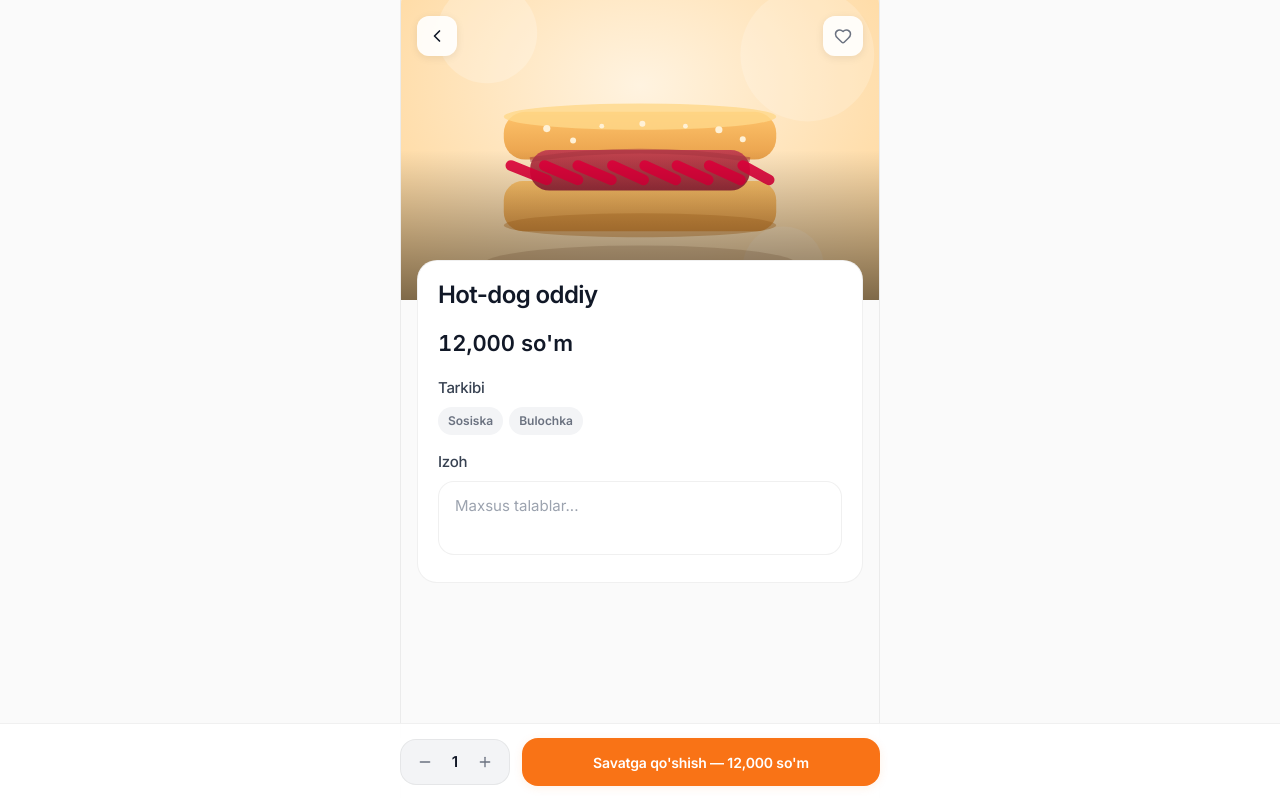
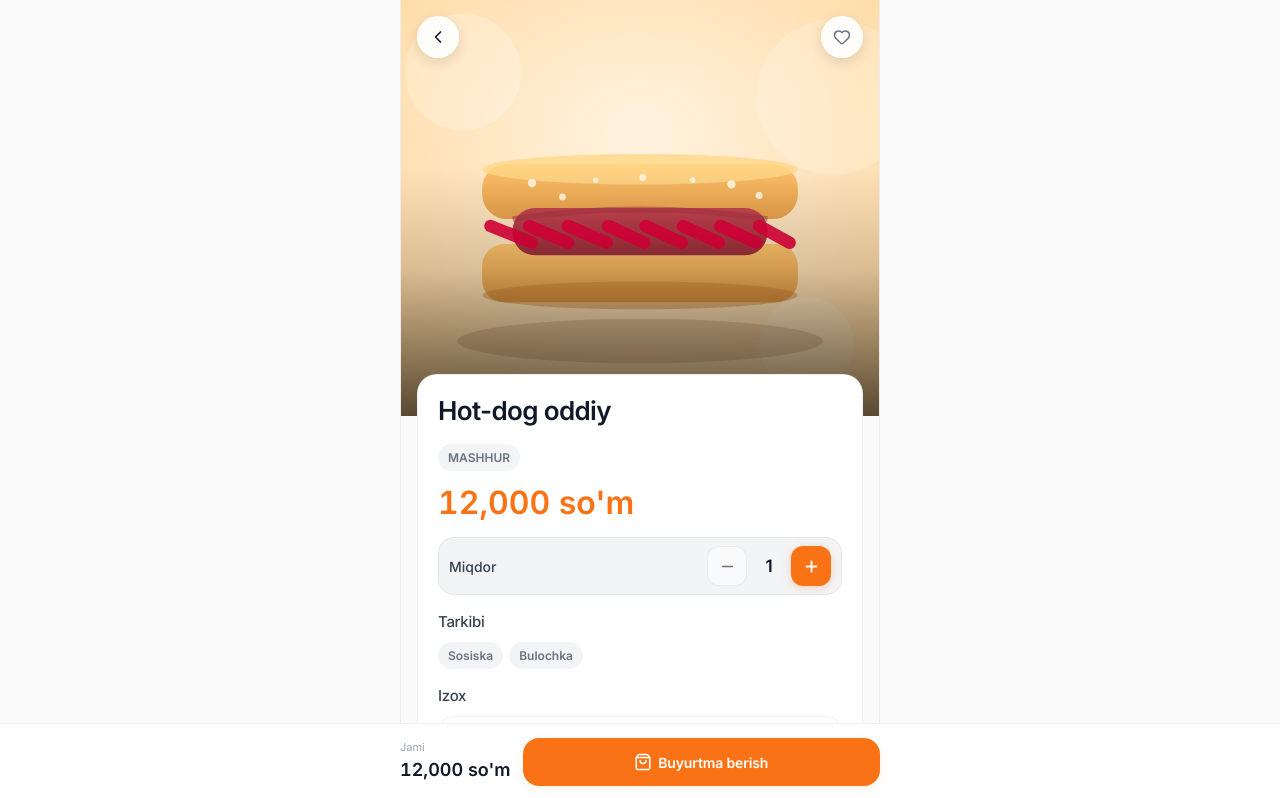
Before and after one commit to anvarovmuhammadamin011-ops/Bek_Food, a React (Vite) app: page /food/1 in a window 1280 px wide. Shown: the top 798 px of the page. Built offline with nearby package versions, Linux system fonts and the light colour scheme; no server answers.

Commit message:
Mahsulot sahifasi qayta dizaynlandi: katta rasm hero, katta narx bloki, miqdor stepper va Buyurtma berish tugmasi

```diff
--- a/src/pages/FoodDetailPage.jsx
+++ b/src/pages/FoodDetailPage.jsx
@@ -1,6 +1,6 @@
 import { useState } from 'react';
 import { useParams, useNavigate } from 'react-router-dom';
-import { ChevronLeft, Plus, Minus, Heart, Check } from 'lucide-react';
+import { ChevronLeft, Plus, Minus, Heart, Check, ShoppingBag } from 'lucide-react';
 import useStore from '../store/useStore';
 
 export default function FoodDetailPage() {
@@ -13,11 +13,12 @@ export default function FoodDetailPage() {
   const [notes, setNotes] = useState('');
   const [added, setAdded] = useState(false);
 
-  if (!food) return <div className="h-full flex-center text-muted">Topilmadi</div>;
+  if (!food) return <div className="h-full flex-center text-muted">Bunday mahsulot yo'q</div>;
 
   const basePrice = food.discountPrice || food.price;
   const totalPrice = basePrice * quantity;
   const fav = isFavorite('food', food.id);
+  const discount = food.discountPrice ? Math.round((1 - food.discountPrice / food.price) * 100) : 0;
 
   const handleAdd = () => {
     addToCart(food, quantity, [], notes);
@@ -26,50 +27,71 @@ export default function FoodDetailPage() {
   };
 
   return (
-    <div className="h-full overflow-y-auto scrollbar-hide pb-28">
-      <div className="relative" style={{ height: 300 }}>
+    <div className="h-full overflow-y-auto scrollbar-hide pb-32">
+      {/* Big image hero */}
+      <div className="relative" style={{ height: '52vh', minHeight: 320, background: 'var(--surface-active)' }}>
         <img src={food.image} alt={food.name} style={{ width: '100%', height: '100%', objectFit: 'cover' }} onError={(e) => { e.currentTarget.src = '/food/placeholder.svg'; }} />
-        <div style={{ position: 'absolute', inset: 0, background: 'linear-gradient(to top, rgba(0,0,0,.5) 0%, transparent 50%)' }} />
+        <div style={{ position: 'absolute', inset: 0, background: 'linear-gradient(to top, rgba(0,0,0,.65) 0%, rgba(0,0,0,.15) 35%, transparent 60%)' }} />
         <div className="absolute top-4 left-4 right-4 flex items-center justify-between">
           <button onClick={() => navigate(-1)} style={{
-            background: 'rgba(255,255,255,.9)', backdropFilter: 'blur(10px)',
-            border: 'none', borderRadius: 'var(--radius-sm)', width: 40, height: 40,
+            background: 'rgba(255,255,255,.92)', backdropFilter: 'blur(10px)',
+            border: 'none', borderRadius: 'var(--radius-full)', width: 42, height: 42,
             display: 'flex', alignItems: 'center', justifyContent: 'center', cursor: 'pointer',
-            boxShadow: '0 2px 8px rgba(0,0,0,.08)',
+            boxShadow: '0 4px 14px rgba(0,0,0,.12)',
           }}>
             <ChevronLeft size={20} color="var(--text)" />
           </button>
           <button onClick={() => toggleFavorite('food', food.id)} style={{
-            background: 'rgba(255,255,255,.9)', backdropFilter: 'blur(10px)',
-            border: 'none', borderRadius: 'var(--radius-sm)', width: 40, height: 40,
+            background: 'rgba(255,255,255,.92)', backdropFilter: 'blur(10px)',
+            border: 'none', borderRadius: 'var(--radius-full)', width: 42, height: 42,
             display: 'flex', alignItems: 'center', justifyContent: 'center', cursor: 'pointer',
-            boxShadow: '0 2px 8px rgba(0,0,0,.08)',
+            boxShadow: '0 4px 14px rgba(0,0,0,.12)',
           }}>
             <Heart size={18} color={fav ? 'var(--danger)' : 'var(--text-muted)'} fill={fav ? 'var(--danger)' : 'none'} />
           </button>
         </div>
+        {discount > 0 && (
+          <span className="badge badge-danger" style={{ position: 'absolute', bottom: 14, left: 16, padding: '6px 14px', fontSize: 14 }}>YANGI NARX -{discount}%</span>
+        )}
       </div>
 
-      <div className="px-4" style={{ marginTop: -40, position: 'relative', zIndex: 10, paddingBottom: 16 }}>
+      {/* Content overlapping the image */}
+      <div className="px-4" style={{ marginTop: -42, position: 'relative', zIndex: 10, paddingBottom: 16 }}>
         <div className="card p-5 animate-slide-up">
           <div className="flex items-start justify-between">
             <div style={{ flex: 1 }}>
-              <h1 className="display-2" style={{ fontSize: 24 }}>{food.name}</h1>
-              <p style={{ color: 'var(--text-muted)', fontSize: 13, marginTop: 4 }}>{food.description}</p>
+              <h1 className="display-2" style={{ fontSize: 26 }}>{food.name}</h1>
+              <p style={{ color: 'var(--text-muted)', fontSize: 13, marginTop: 6, lineHeight: 1.6 }}>{food.description}</p>
             </div>
+          </div>
+
+          <div className="flex flex-wrap" style={{ gap: 6, marginTop: 12 }}>
+            {food.calories > 0 && <span className="badge badge-neutral"><b>{food.calories}</b> kcal</span>}
+            {food.isNew && <span className="badge badge-neutral">YANGI</span>}
+            {food.isPopular && <span className="badge badge-neutral">MASHHUR</span>}
+          </div>
+
+          {/* Big price */}
+          <div className="flex items-center" style={{ gap: 10, marginTop: 16 }}>
+            <span className="price-hero">{totalPrice.toLocaleString()} so'm</span>
             {food.discountPrice && (
-              <span className="badge badge-danger">{Math.round((1 - food.discountPrice / food.price) * 100)}%</span>
+              <span style={{ color: 'var(--text-dim)', fontSize: 15, textDecoration: 'line-through' }}>{food.price.toLocaleString()}</span>
             )}
           </div>
 
-          <div className="flex items-center" style={{ gap: 8, marginTop: 12 }}>
-            <span className="price-lg">{basePrice.toLocaleString()} so'm</span>
-            {food.discountPrice && <span style={{ color: 'var(--text-dim)', fontSize: 14, textDecoration: 'line-through' }}>{food.price.toLocaleString()}</span>}
+          {/* Quantity stepper */}
+          <div className="flex items-center justify-between" style={{ marginTop: 18, background: 'var(--surface-active)', borderRadius: 'var(--radius)', padding: '8px 10px', border: '1px solid var(--border)' }}>
+            <span className="subheading" style={{ fontSize: 14 }}>Miqdor</span>
+            <div className="flex items-center" style={{ gap: 0 }}>
+              <button onClick={() => setQuantity(Math.max(1, quantity - 1))} style={{ width: 40, height: 40, display: 'flex', alignItems: 'center', justifyContent: 'center', background: 'var(--bg)', border: '1px solid var(--border)', borderRadius: 'var(--radius-sm)', cursor: 'pointer', color: 'var(--text-muted)' }}>
+                <Minus size={17} />
+              </button>
+              <span style={{ color: 'var(--text)', fontSize: 17, fontWeight: 700, minWidth: 44, textAlign: 'center' }}>{quantity}</span>
+              <button onClick={() => setQuantity(quantity + 1)} style={{ width: 40, height: 40, display: 'flex', alignItems: 'center', justifyContent: 'center', background: 'var(--primary)', border: 'none', borderRadius: 'var(--radius-sm)', cursor: 'pointer', color: '#fff', boxShadow: '0 2px 10px rgba(249,115,22,.25)' }}>
+                <Plus size={17} strokeWidth={2.6} />
+              </button>
+            </div>
           </div>
-
-          {food.calories > 0 && (
-            <p style={{ color: 'var(--text-muted)', fontSize: 12, marginTop: 8 }}>{food.calories} kcal</p>
-          )}
 
           {food.ingredients?.length > 0 && (
             <div style={{ marginTop: 16 }}>
@@ -83,7 +105,7 @@ export default function FoodDetailPage() {
           )}
 
           <div style={{ marginTop: 16 }}>
-            <h3 className="subheading" style={{ marginBottom: 8 }}>Izoh</h3>
+            <h3 className="subheading" style={{ marginBottom: 8 }}>Izox</h3>
             <textarea
               value={notes} onChange={(e) => setNotes(e.target.value)}
               placeholder="Maxsus talablar..."
@@ -93,31 +115,23 @@ export default function FoodDetailPage() {
         </div>
       </div>
 
-      {/* Bottom bar */}
+      {/* Bottom order bar */}
       <div className="fixed bottom-0 inset-x-0 z-40" style={{
         padding: '14px 16px',
         paddingBottom: 'calc(14px + env(safe-area-inset-bottom, 0px))',
-        background: 'rgba(255,255,255,.9)', backdropFilter: 'blur(20px) saturate(1.8)',
+        background: 'rgba(255,255,255,.92)', backdropFilter: 'blur(20px) saturate(1.8)',
         borderTop: '1px solid var(--border)',
       }}>
         <div className="mx-auto w-full flex items-center" style={{ gap: 12, maxWidth: 480 }}>
-          <div className="flex items-center" style={{
-            gap: 0, background: 'var(--surface-active)', borderRadius: 'var(--radius)',
-            padding: '4px 6px', border: '1px solid var(--border)',
-          }}>
-            <button onClick={() => setQuantity(Math.max(1, quantity - 1))} style={{ width: 36, height: 36, display: 'flex', alignItems: 'center', justifyContent: 'center', background: 'none', border: 'none', cursor: 'pointer', color: 'var(--text-muted)' }}>
-              <Minus size={16} />
-            </button>
-            <span style={{ color: 'var(--text)', fontSize: 15, fontWeight: 600, minWidth: 24, textAlign: 'center' }}>{quantity}</span>
-            <button onClick={() => setQuantity(quantity + 1)} style={{ width: 36, height: 36, display: 'flex', alignItems: 'center', justifyContent: 'center', background: 'none', border: 'none', cursor: 'pointer', color: 'var(--text-muted)' }}>
-              <Plus size={16} />
-            </button>
+          <div style={{ minWidth: 100 }}>
+            <div style={{ color: 'var(--text-dim)', fontSize: 11 }}>Jami</div>
+            <div className="price-lg" style={{ fontSize: 18 }}>{totalPrice.toLocaleString()} so'm</div>
           </div>
           <button onClick={handleAdd} disabled={added} className="btn btn-primary flex-1" style={added ? { background: 'var(--success)' } : {}}>
             {added ? (
-              <span className="flex items-center" style={{ gap: 6 }}><Check size={18} /> Qo'shildi!</span>
+              <span className="flex items-center justify-center" style={{ gap: 6 }}><Check size={18} /> Qo'shildi!</span>
             ) : (
-              <span>Savatga qo'shish — {totalPrice.toLocaleString()} so'm</span>
+              <span className="flex items-center justify-center" style={{ gap: 6 }}><ShoppingBag size={18} /> Buyurtma berish</span>
             )}
           </button>
         </div>
```
